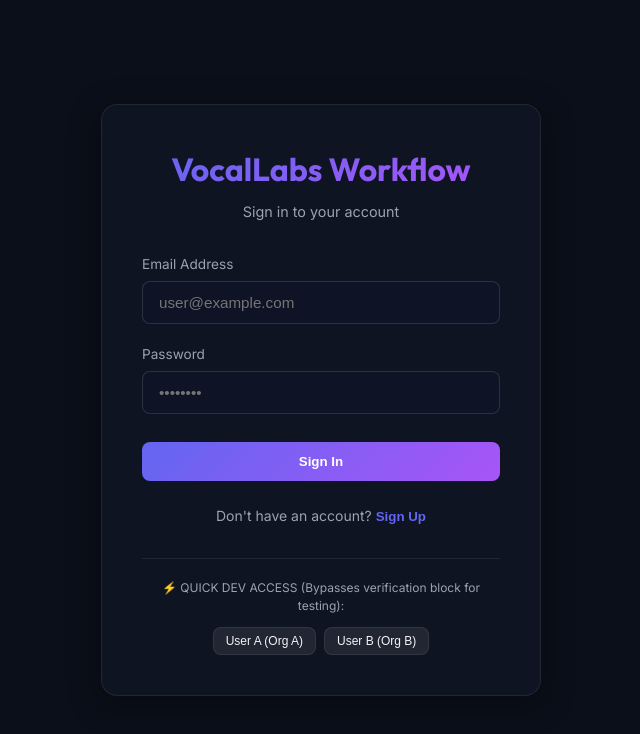
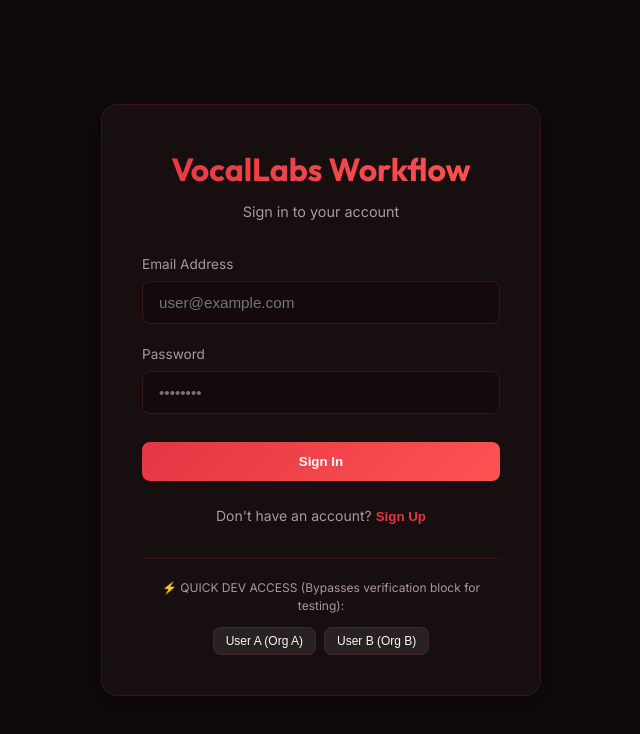
Before and after one commit to Karthik-Nakkala/vocal-labs-workflow, a React (Vite) app: page / in a window 1280 px wide. Shown: the top 734 px of the page, without its empty margins (319-959 px from the left). Built offline with nearby package versions, Linux system fonts and the light colour scheme; what @nhost/nhost-js would draw is missing.

Commit message:
style: add global styles

```diff
--- a/src/index.css
+++ b/src/index.css
@@ -1,16 +1,16 @@
 @import url('https://fonts.googleapis.com/css2?family=Inter:wght@300;400;500;600;700&family=Outfit:wght@400;500;600;700&display=swap');
 
 :root {
-  --bg-primary: #0b0f19;
-  --bg-surface: #111827;
-  --bg-card: rgba(17, 24, 39, 0.7);
-  --border-color: rgba(255, 255, 255, 0.08);
-  --border-highlight: rgba(99, 102, 241, 0.4);
-  --accent-primary: #6366f1;
-  --accent-hover: #4f46e5;
-  --accent-gradient: linear-gradient(135deg, #6366f1 0%, #a855f7 100%);
-  --text-main: #f3f4f6;
-  --text-muted: #9ca3af;
+  --bg-primary: #0f0a0b;
+  --bg-surface: #1a1012;
+  --bg-card: rgba(26, 16, 18, 0.75);
+  --border-color: rgba(226, 55, 68, 0.15);
+  --border-highlight: rgba(226, 55, 68, 0.5);
+  --accent-primary: #e23744;
+  --accent-hover: #cb202d;
+  --accent-gradient: linear-gradient(135deg, #e23744 0%, #ff5252 100%);
+  --text-main: #fff5f5;
+  --text-muted: #a89a9c;
   --status-pending: #94a3b8;
   --status-running: #38bdf8;
   --status-completed: #22c55e;
@@ -55,19 +55,19 @@ h1, h2, h3, h4, h5 {
 /* Inputs & Buttons */
 .input-field {
   width: 100%;
-  background: rgba(15, 23, 42, 0.6);
-  border: 1px solid rgba(255, 255, 255, 0.12);
+  background: rgba(20, 10, 12, 0.7);
+  border: 1px solid rgba(226, 55, 68, 0.2);
   border-radius: 8px;
   padding: 0.75rem 1rem;
   color: #fff;
   font-size: 0.95rem;
   outline: none;
-  transition: border-color 0.2s;
+  transition: border-color 0.2s, box-shadow 0.2s;
 }
 
 .input-field:focus {
   border-color: var(--accent-primary);
-  box-shadow: 0 0 0 2px rgba(99, 102, 241, 0.2);
+  box-shadow: 0 0 0 2px rgba(226, 55, 68, 0.25);
 }
 
 .btn-primary {
```
